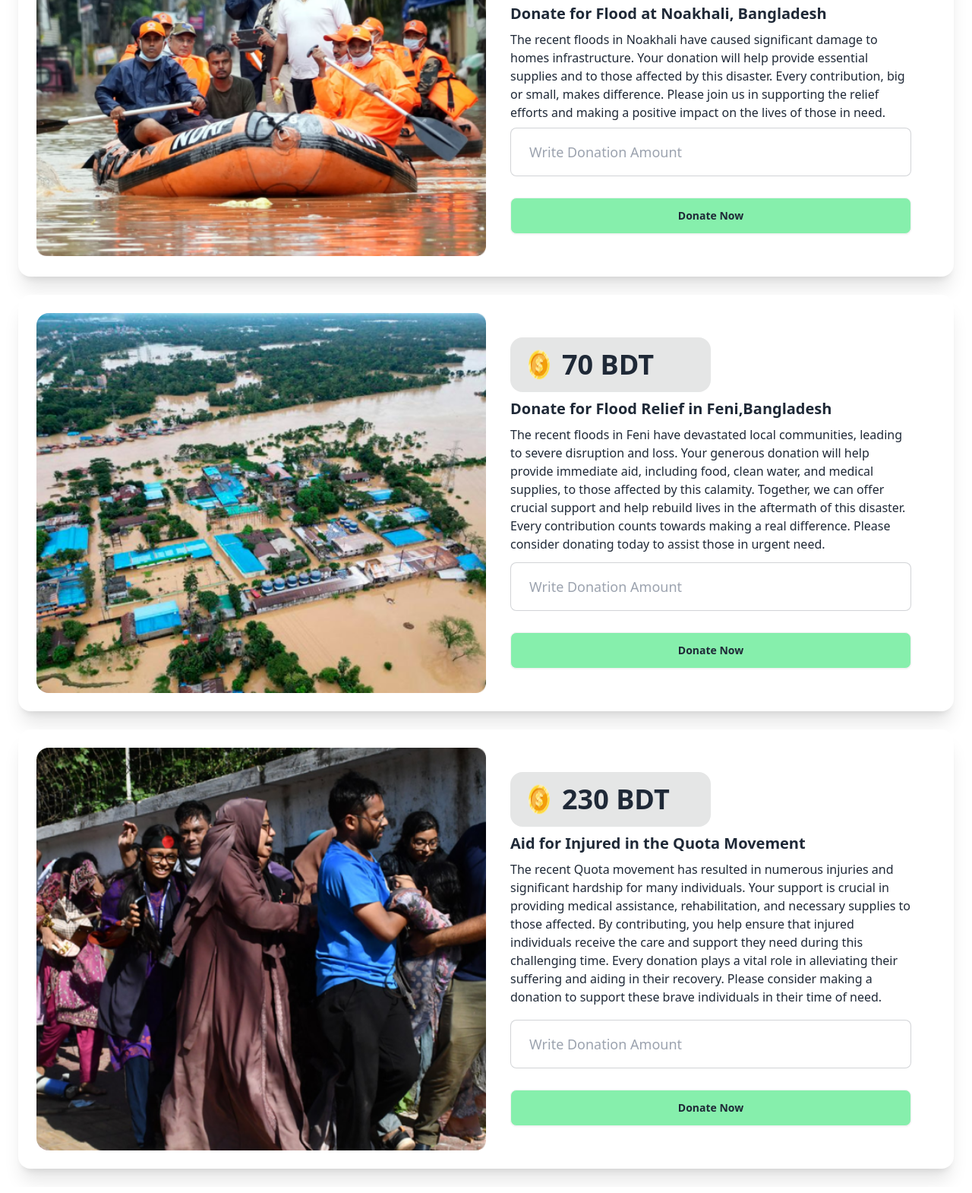
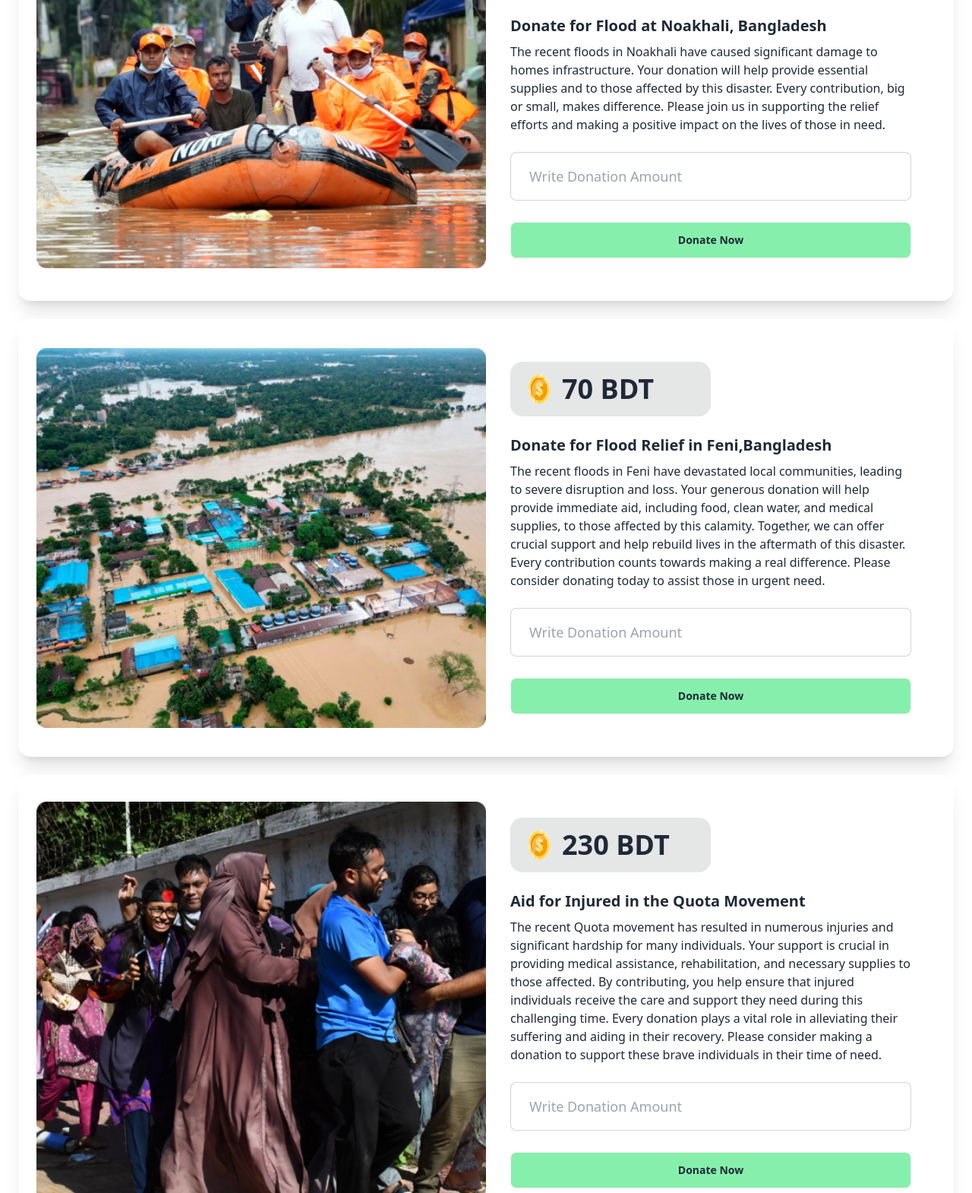
Before and after one commit to rima2787/B10-Assignment-05, a plain HTML site: page index.html in a window 1280 px wide. Shown: the part 324-1894 px from the top of the page at 76% size. Drawn offline with nearby package versions, Linux system fonts and the light colour scheme.

Commit message:
updated file

```diff
--- a/index.html
+++ b/index.html
@@ -12,7 +12,7 @@
 </head>
 
 <body>
-    <header class="nav-container">
+    <header class="nav-container sm:sticky">
         <nav class="sticky">
             <div class="navbar bg-base-300 flex justify-around">
                 <a href="./blog.html" id="btn-blog" class="btn bg-green-300 btn-ghost text-xl">Blog</a>
@@ -29,15 +29,15 @@
             </div>
             <div class="flex justify-center mt-8 gap-3">
                 <button id="show-donation-btn"
-                    class="btn rounded-l-md focus:outline-none transition-colors duration-200 text-black font-bold text-2xl bg-green-300">Donation</button>
+                    class="btn rounded-l-md focus:outline-none transition-colors duration-200 text-black font-bold text-2xl">Donation</button>
                 <button id="show-history-btn"
-                    class="btn rounded-l-md focus:outline-none transition-colors duration-200 text-black font-bold text-2xl bg-green-300">History</button>
+                    class="btn rounded-l-md focus:outline-none transition-colors duration-200 text-black font-bold text-2xl">History</button>
             </div>
         </nav>
 
     </header>
     <main>
-        <div id="donation-details">
+        <div id="donation-details sm:justify-center">
             <div class="card lg:card-side bg-base-100 shadow-xl m-6 p-6 ">
                 <figure class="w-1/2">
                     <img src="./assets/noakhali.png" alt="Album" />
@@ -49,7 +49,7 @@
                             <div id="total-balance-noakhali" class="stat-value">540 BDT</div>
                         </div>
                     </div>
-                    <h2 class="card-title">Donate for Flood at Noakhali, Bangladesh</h2>
+                    <h2 class="card-title mt-4">Donate for Flood at Noakhali, Bangladesh</h2>
                     <p> The recent floods in Noakhali have caused significant damage to homes infrastructure. Your
                         donation
                         will help provide essential supplies and to those affected by this disaster. Every contribution,
@@ -58,7 +58,7 @@
                         positive
                         impact on the lives of those in need.</p>
                     <input id="input-donate1" type="text" placeholder="Write Donation Amount"
-                        class="input input-bordered input-lg max-w-full" />
+                        class="input input-bordered input-lg max-w-full mt-4" />
                     <div class="card-actions justify-center mt-5">
                         <button id="donate-now-btn1" onclick="my_modal_5.showModal()"
                             class="btn bg-green-300 w-full">Donate Now</button>
@@ -91,7 +91,7 @@
                             <div id="total-balance-feni" class="stat-value">70 BDT</div>
                         </div>
                     </div>
-                    <h2 class="card-title">Donate for Flood Relief in Feni,Bangladesh</h2>
+                    <h2 class="card-title mt-4">Donate for Flood Relief in Feni,Bangladesh</h2>
                     <p> The recent floods in Feni have devastated local communities, leading to severe disruption and
                         loss.
                         Your generous donation will help provide immediate aid, including food, clean water, and medical
@@ -99,7 +99,7 @@
                         rebuild lives in the aftermath of this disaster. Every contribution counts towards making a real
                         difference. Please consider donating today to assist those in urgent need.</p>
                     <input id="input-donate2" type="text" placeholder="Write Donation Amount"
-                        class="input input-bordered input-lg max-w-full" />
+                        class="input input-bordered input-lg max-w-full mt-4" />
                     <div class="card-actions justify-center mt-5">
                         <button id="donate-now-btn2" onclick="my_modal_5.showModal()"
                             class="btn bg-green-300 w-full">Donate Now</button>
@@ -121,7 +121,7 @@
                     </div>
                 </div>
             </div>
-            <div class="card lg:card-side bg-base-100 shadow-xl m-6 p-6">
+            <div class="card lg:card-side sm:card-center bg-base-100 shadow-xl m-6 p-6">
                 <figure class="w-1/2">
                     <img src="./assets/quota-protest.png" alt="Album" />
                 </figure>
@@ -132,7 +132,7 @@
                             <div id="total-balance-injured-quota" class="stat-value">230 BDT</div>
                         </div>
                     </div>
-                    <h2 class="card-title">Aid for Injured in the Quota Movement</h2>
+                    <h2 class="card-title mt-4">Aid for Injured in the Quota Movement</h2>
                     <p>The recent Quota movement has resulted in numerous injuries and significant hardship for many
                         individuals. Your support is crucial in providing medical assistance, rehabilitation, and
                         necessary
@@ -142,7 +142,7 @@
                         alleviating their suffering and aiding in their recovery. Please consider making a donation to
                         support these brave individuals in their time of need.</p>
                     <input id="input-donate3" type="text" placeholder="Write Donation Amount"
-                        class="input input-bordered input-lg max-w-full" />
+                        class="input input-bordered input-lg max-w-full mt-4" />
                     <div class="card-actions justify-center mt-5">
                         <button id="donate-now-btn3" onclick="my_modal_5.showModal()"
                             class="btn bg-green-300 w-full">Donate Now</button>
```
